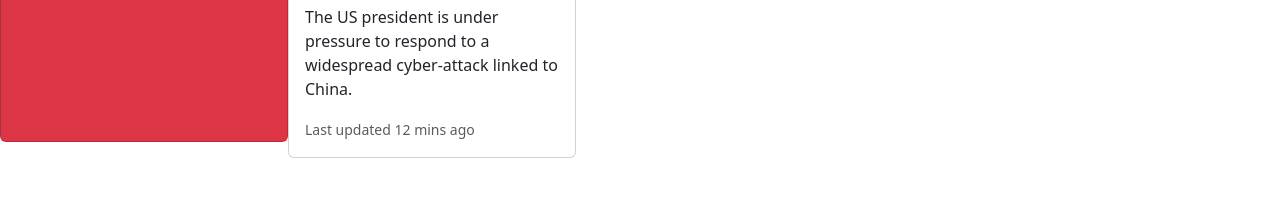
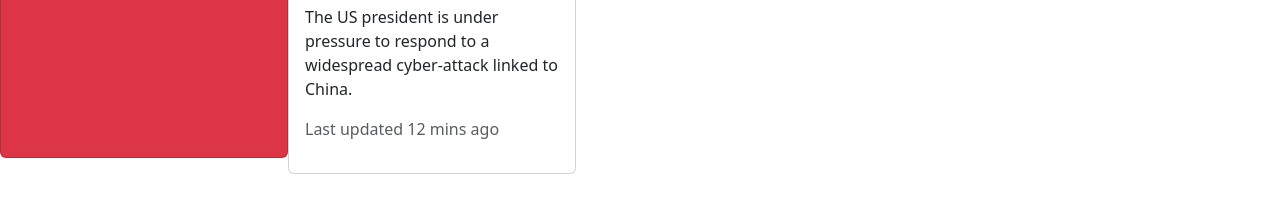
Before and after one commit to acciojob/bootstrap-card-Coder-Arm, a website: page main.html in a window 1280 px wide. Shown: the part 500-712 px from the top of the page. Drawn offline with nearby package versions, Linux system fonts and the light colour scheme.

Commit message:
created a submission

```diff
--- a/main.html
+++ b/main.html
@@ -33,7 +33,7 @@
   <div class="card-body">
     <h5 class="card-title">President under Pressure</h5>
     <p class="card-text">The US president is under pressure to respond to a widespread cyber-attack linked to China.</p>
-     <p class="card-text"><small class="text-body-secondary">Last updated 12 mins ago</small></p>
+     <p class="text-muted">Last updated 12 mins ago</p>
   </div>
 </div>
 	</div>
```
